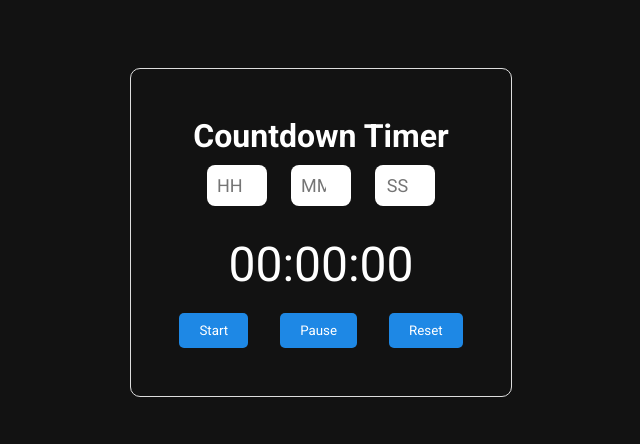
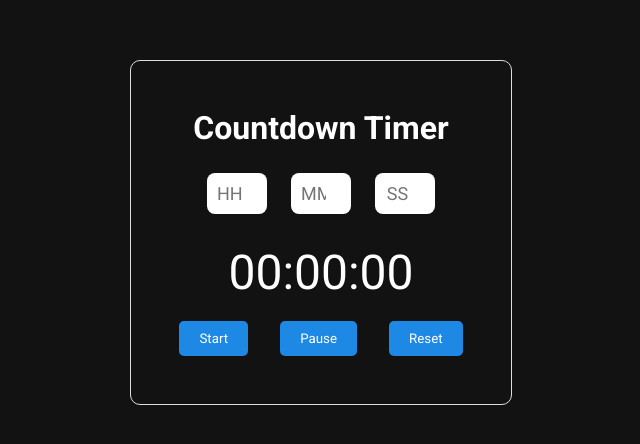
Before and after one commit to ayushporwal01/JavaScript-Mastery, a plain HTML site: page Countdown Timer/index.html in a window 1280 px wide. Shown: the part 168-612 px from the top of the page, without its empty margins (319-959 px from the left). Drawn offline with Linux system fonts and the light colour scheme.

Commit message:
Initial Commit

```diff
--- a/Countdown Timer/style.css
+++ b/Countdown Timer/style.css
@@ -21,6 +21,10 @@ body {
   padding: 3rem;
   border: 1px solid #ddd;
   border-radius: 10px;
+}
+
+.inputs {
+  margin-top: 1rem;
 }
 
 .inputs input {
@@ -55,5 +59,5 @@ body {
 }
 
 button:hover {
-    background-color: #1560c0;
+  background-color: #1560c0;
 }
```
